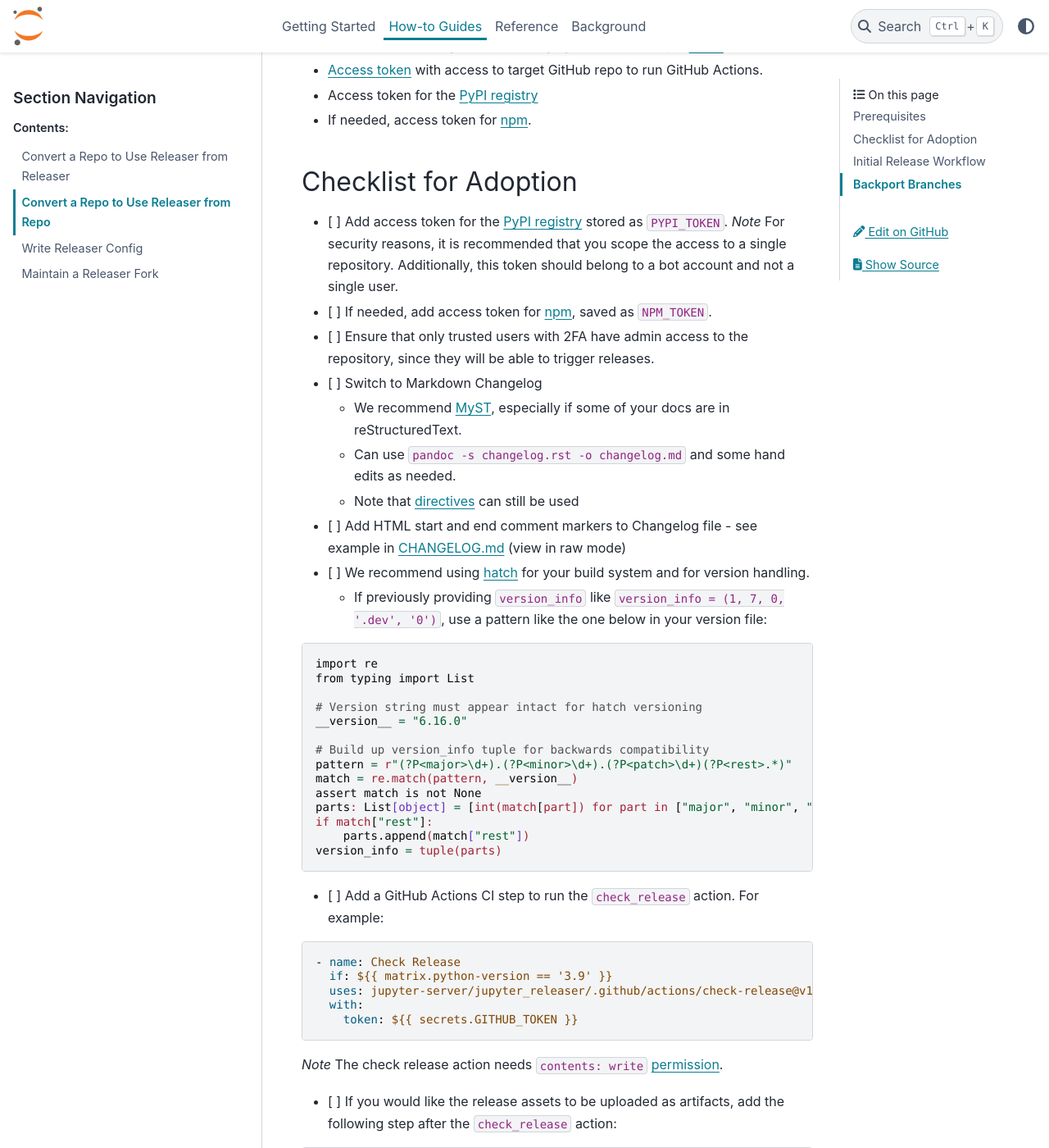
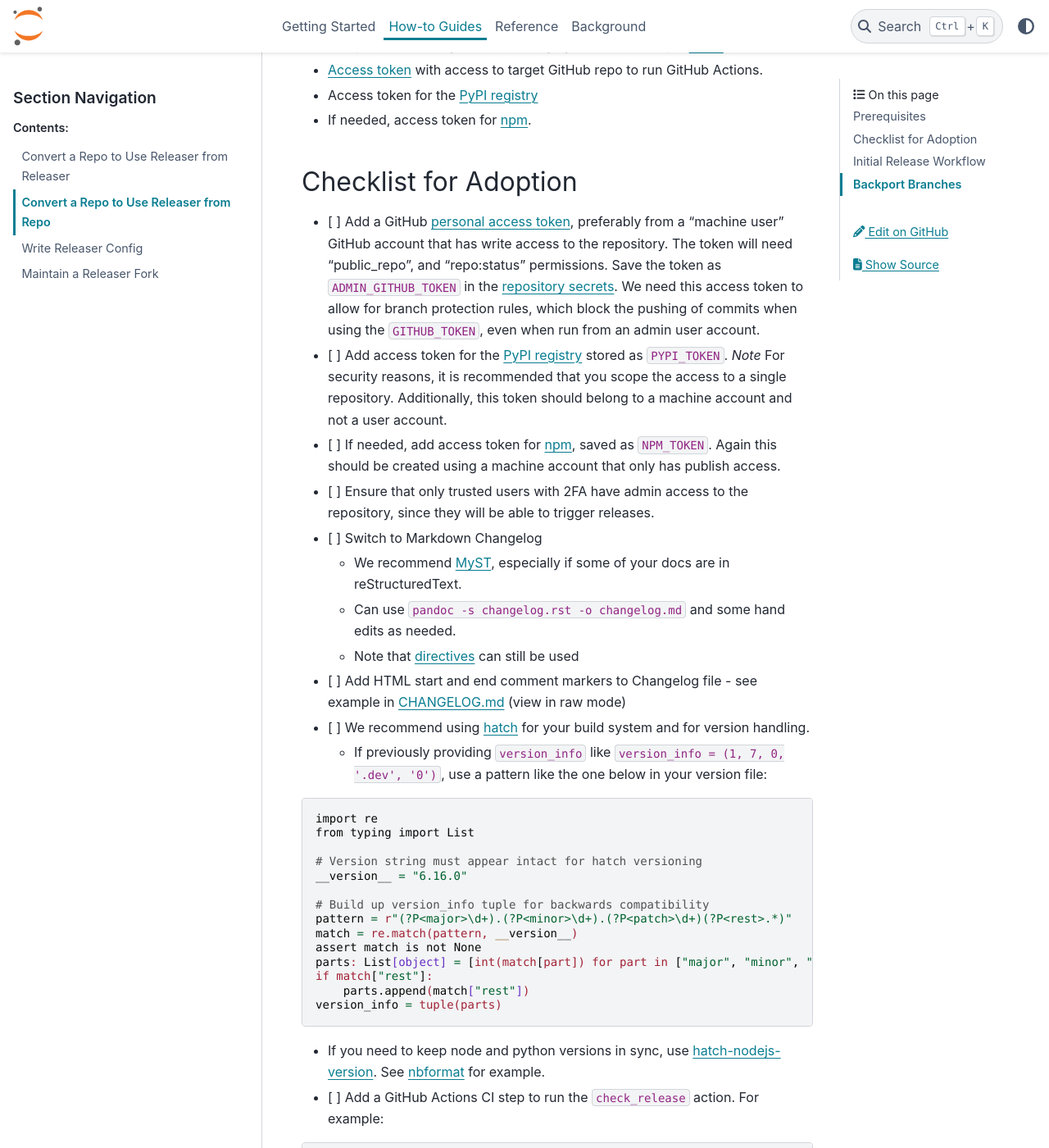
Before and after one commit to jupyter-server/jupyter_releaser, a Sphinx documentation site: the page built from docs/source/how_to_guides/convert_repo_from_repo.md, in a window 1280 px wide and 1400 px high, scrolled down 439 px. Shown: the whole window at 82% size. Built offline with Sphinx 7.4.7 and the PyData theme 0.15.4, drawn with Linux system fonts in a browser that asks for light colours; some of the changed text lies outside the part shown.

Commit message:
Update how-to guides (#443)

````diff
--- a/docs/source/how_to_guides/convert_repo_from_repo.md
+++ b/docs/source/how_to_guides/convert_repo_from_repo.md
@@ -14,11 +14,18 @@
 
 ## Checklist for Adoption
 
+- [ ] Add a GitHub [personal access token](https://docs.github.com/en/authentication/keeping-your-account-and-data-secure/creating-a-personal-access-token), preferably from a "machine user" GitHub
+      account that has write access to the repository. The token will need "public_repo", and "repo:status" permissions. Save the token as `ADMIN_GITHUB_TOKEN`
+      in the [repository secrets](https://docs.github.com/en/actions/reference/encrypted-secrets#creating-encrypted-secrets-for-a-repository). We need this
+      access token to allow for branch protection rules, which block the pushing
+      of commits when using the `GITHUB_TOKEN`, even when run from an admin user
+      account.
 - [ ] Add access token for the [PyPI registry](https://packaging.python.org/guides/publishing-package-distribution-releases-using-github-actions-ci-cd-workflows/#saving-credentials-on-github) stored as `PYPI_TOKEN`.
       _Note_ For security reasons, it is recommended that you scope the access
       to a single repository. Additionally, this token should belong to a
-      bot account and not a single user.
-- [ ] If needed, add access token for [npm](https://docs.npmjs.com/creating-and-viewing-access-tokens), saved as `NPM_TOKEN`.
+      machine account and not a user account.
+- [ ] If needed, add access token for [npm](https://docs.npmjs.com/creating-and-viewing-access-tokens), saved as `NPM_TOKEN`. Again this should
+      be created using a machine account that only has publish access.
 - [ ] Ensure that only trusted users with 2FA have admin access to the
       repository, since they will be able to trigger releases.
 - [ ] Switch to Markdown Changelog
@@ -47,17 +54,19 @@
 version_info = tuple(parts)
 ```
 
+- If you need to keep node and python versions in sync, use [hatch-nodejs-version](https://github.com/agoose77/hatch-nodejs-version). See [nbformat](https://github.com/jupyter/nbformat/blob/main/pyproject.toml) for example.
+
 - [ ] Add a GitHub Actions CI step to run the `check_release` action. For example:
 
 ```yaml
 - name: Check Release
-  if: ${{ matrix.python-version == '3.9' }}
-  uses: jupyter-server/jupyter_releaser/.github/actions/check-release@v1
+  uses: jupyter-server/jupyter_releaser/.github/actions/check-release@v2
   with:
     token: ${{ secrets.GITHUB_TOKEN }}
 ```
 
-_Note_ The check release action needs `contents: write` [permission](https://docs.github.com/en/actions/reference/authentication-in-a-workflow#modifying-the-permissions-for-the-github_token).
+- This should be run on `push` and `pull` request events. You can copy
+  the `check-release.yml` from this repo as an example.
 
 - [ ] If you would like the release assets to be uploaded as artifacts, add the following step after the `check_release` action:
 
````
Also changed, not shown: other parts of docs/source/how_to_guides/convert_repo_from_repo.md (+1 -1 lines), docs/source/how_to_guides/convert_repo_from_releaser.md (+28 -20 lines), 2 other files.
